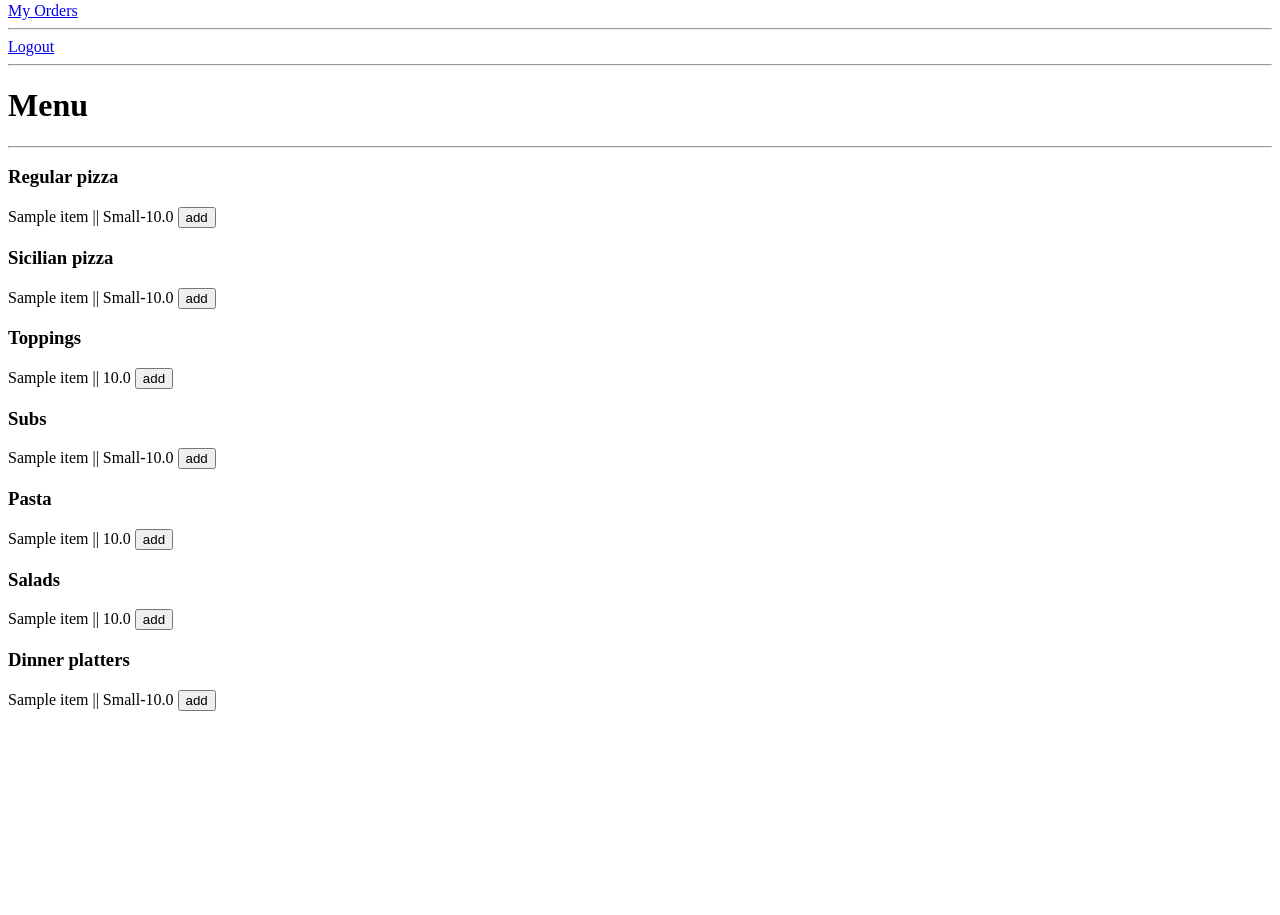
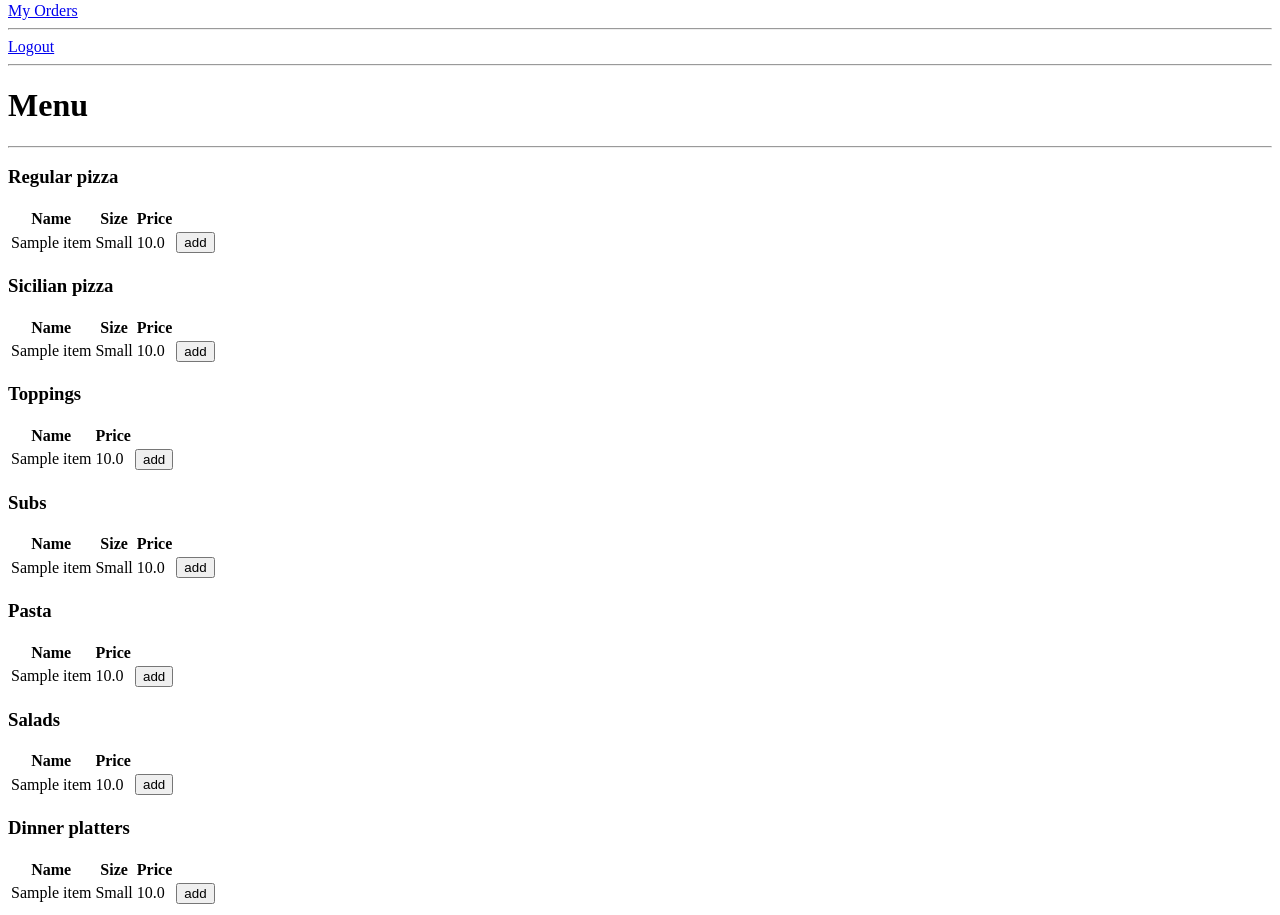
Before and after one commit to shanmukhat1999/pizza-application, a Django app: template pizza/templates/pizza/menu.html in a window 1280 px wide. Shown: the part 172-1087 px from the top of the page. Before the commit the page ends 883 px from the top, so only its background shows below. Run offline with Django 3.2, Linux system fonts and the light colour scheme; tables that the repository leaves empty hold one stand-in row (values such as "Sample post"); the template is opened without the code that fills it: values that come from a table or form of the project are taken from there, most other values are stand-ins (such as "Sample title", 1, 10 or a date in 2020).

Commit message:
use tables for menu

```diff
--- a/pizza/templates/pizza/menu.html
+++ b/pizza/templates/pizza/menu.html
@@ -213,68 +213,174 @@
         <h1>Menu</h1>
         <hr>
         <h3>Regular pizza</h3>
-        {% for i in rpizza %}
+        <table>
+            <thead>
+                <th>Name</th>
+                <th>Size</th>
+                <th>Price</th>
+                <th></th>
+            </thead>
+            {% for i in rpizza %}
+            <tbody>
+                <td>{{i.item_name}}</td>
+                <td>{{i.item_size}}</td>
+                <td>{{i.price}}</td>
+                <td><button  class="a" data-item_type={{i.item_type}} data-item_name={{i.item_name}} data-item_size={{i.item_size}} data-val={{i.price}} data-iden = {{i.id}}>add</button></td>
+            </tbody>
+            {% endfor %}
+        </table>
+        <!-- {% for i in rpizza %}
         <div>
             {{i.item_name}}
             ||
             {{i.item_size}}-{{i.price}}
             <button  class="a" data-item_type={{i.item_type}} data-item_name={{i.item_name}} data-item_size={{i.item_size}} data-val={{i.price}} data-iden = {{i.id}}>add</button>
         </div>
-        {% endfor %}
+        {% endfor %} -->
         <h3>Sicilian pizza</h3>
-        {% for i in spizza %}
+        <table>
+            <thead>
+                <th>Name</th>
+                <th>Size</th>
+                <th>Price</th>
+                <th></th>
+            </thead>
+            {% for i in spizza %}
+            <tbody>
+                <td>{{i.item_name}}</td>
+                <td>{{i.item_size}}</td>
+                <td>{{i.price}}</td>
+                <td><button  class="a" data-item_type={{i.item_type}} data-item_name={{i.item_name}} data-item_size={{i.item_size}} data-val={{i.price}} data-iden = {{i.id}}>add</button></td>
+            </tbody>
+            {% endfor %}
+        </table>
+        <!-- {% for i in spizza %}
         <div>
             {{i.item_name}}
             ||
             {{i.item_size}}-{{i.price}}
             <button  class="a" data-item_type={{i.item_type}} data-item_name={{i.item_name}} data-item_size={{i.item_size}} data-val={{i.price}} data-iden = {{i.id}}>add</button>
         </div>
-        {% endfor %}
+        {% endfor %} -->
         <h3>Toppings</h3>
-        {% for i in toppings %}
+        <table>
+            <thead>
+                <th>Name</th>
+                <th>Price</th>
+                <th></th>
+            </thead>
+            {% for i in toppings %}
+            <tbody>
+                <td>{{i.item_name}}</td>
+                <td>{{i.price}}</td>
+                <td><button  class="a" data-item_type={{i.item_type}} data-item_name={{i.item_name}} data-item_size={{i.item_size}} data-val={{i.price}} data-iden = {{i.id}}>add</button></td>
+            </tbody>
+            {% endfor %}
+        </table>
+        <!-- {% for i in toppings %}
         <div>
             {{i.item_name}}
             ||
             {{i.price}}
             <button  class="a" data-item_type={{i.item_type}} data-item_name={{i.item_name}} data-item_size={{i.item_size}} data-val={{i.price}} data-iden = {{i.id}}>add</button>
         </div>
-        {% endfor %}
+        {% endfor %} -->
         <h3>Subs</h3>
-        {% for i in subs %}
+        <table>
+            <thead>
+                <th>Name</th>
+                <th>Size</th>
+                <th>Price</th>
+                <th></th>
+            </thead>
+            {% for i in subs %}
+            <tbody>
+                <td>{{i.item_name}}</td>
+                <td>{{i.item_size}}</td>
+                <td>{{i.price}}</td>
+                <td><button  class="a" data-item_type={{i.item_type}} data-item_name={{i.item_name}} data-item_size={{i.item_size}} data-val={{i.price}} data-iden = {{i.id}}>add</button></td>
+            </tbody>
+            {% endfor %}
+        </table>
+        <!-- {% for i in subs %}
         <div>
             {{i.item_name}}
             ||
             {{i.item_size}}-{{i.price}}
             <button  class="a" data-item_type={{i.item_type}} data-item_name={{i.item_name}} data-item_size={{i.item_size}} data-val={{i.price}} data-iden = {{i.id}}>add</button>
         </div>
-        {% endfor %}
+        {% endfor %} -->
         <h3>Pasta</h3>
-        {% for i in pasta %}
+        <table>
+            <thead>
+                <th>Name</th>
+                <th>Price</th>
+                <th></th>
+            </thead>
+            {% for i in pasta %}
+            <tbody>
+                <td>{{i.item_name}}</td>
+                <td>{{i.price}}</td>
+                <td><button  class="a" data-item_type={{i.item_type}} data-item_name={{i.item_name}} data-item_size={{i.item_size}} data-val={{i.price}} data-iden = {{i.id}}>add</button></td>
+            </tbody>
+            {% endfor %}
+        </table>
+        <!-- {% for i in pasta %}
         <div>
             {{i.item_name}}
             ||
             {{i.price}}
             <button  class="a" data-item_type={{i.item_type}} data-item_name={{i.item_name}} data-item_size={{i.item_size}} data-val={{i.price}} data-iden = {{i.id}}>add</button>
         </div>
-        {% endfor %}
+        {% endfor %} -->
         <h3>Salads</h3>
-        {% for i in salads %}
+        <table>
+            <thead>
+                <th>Name</th>
+                <th>Price</th>
+                <th></th>
+            </thead>
+            {% for i in salads %}
+            <tbody>
+                <td>{{i.item_name}}</td>
+                <td>{{i.price}}</td>
+                <td><button  class="a" data-item_type={{i.item_type}} data-item_name={{i.item_name}} data-item_size={{i.item_size}} data-val={{i.price}} data-iden = {{i.id}}>add</button></td>
+            </tbody>
+            {% endfor %}
+        </table>
+        <!-- {% for i in salads %}
         <div>
             {{i.item_name}}
             ||
             {{i.price}}
             <button  class="a" data-item_type={{i.item_type}} data-item_name={{i.item_name}} data-item_size={{i.item_size}} data-val={{i.price}} data-iden = {{i.id}}>add</button>
         </div>
-        {% endfor %}
+        {% endfor %} -->
         <h3>Dinner platters</h3>
-        {% for i in dinnerplatters %}
+        <table>
+            <thead>
+                <th>Name</th>
+                <th>Size</th>
+                <th>Price</th>
+                <th></th>
+            </thead>
+            {% for i in dinnerplatters %}
+            <tbody>
+                <td>{{i.item_name}}</td>
+                <td>{{i.item_size}}</td>
+                <td>{{i.price}}</td>
+                <td><button  class="a" data-item_type={{i.item_type}} data-item_name={{i.item_name}} data-item_size={{i.item_size}} data-val={{i.price}} data-iden = {{i.id}}>add</button></td>
+            </tbody>
+            {% endfor %}
+        </table>
+        <!-- {% for i in dinnerplatters %}
         <div>
             {{i.item_name}}
             ||
             {{i.item_size}}-{{i.price}}
             <button  class="a" data-item_type={{i.item_type}} data-item_name={{i.item_name}} data-item_size={{i.item_size}} data-val={{i.price}} data-iden = {{i.id}}>add</button>
         </div>
-        {% endfor %}
+        {% endfor %} -->
         <input type="hidden" id="refresh" value="no">
     </body>
 </html>
```
